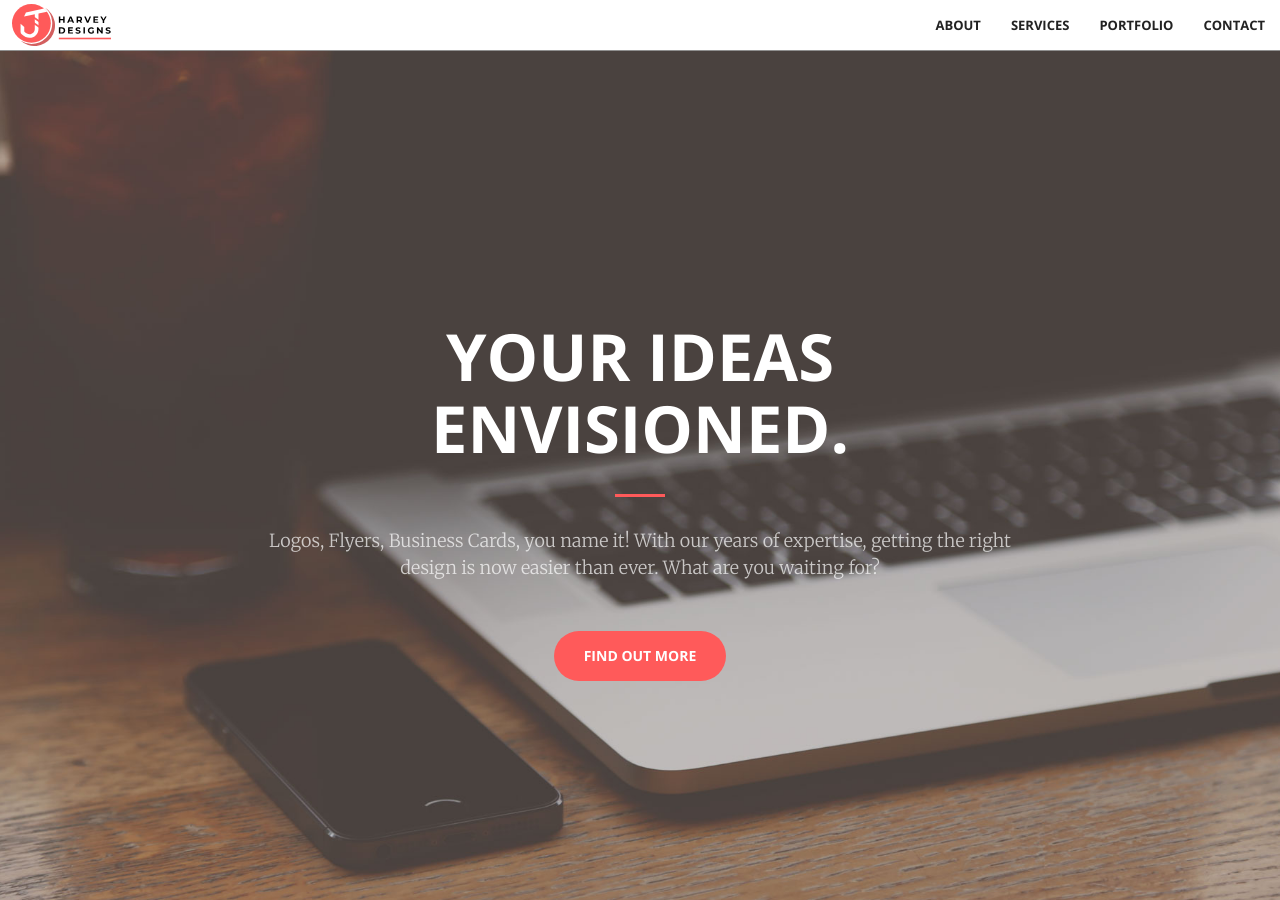
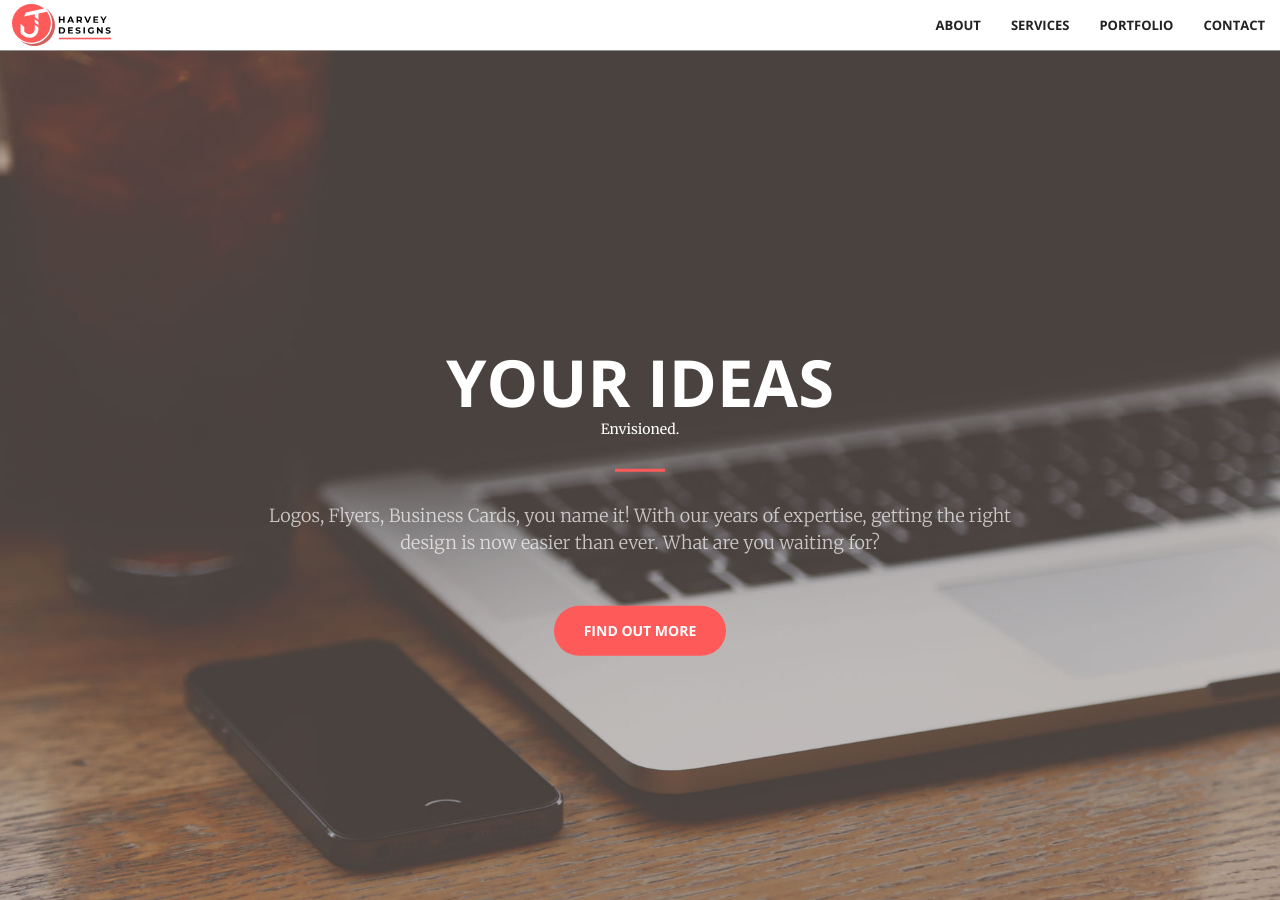
Before and after one commit to jeremiahh1198/jharveydesigns, a Jekyll site: the page built from index.html, in a window 1280 px wide and 900 px high. Built offline with Jekyll 4.4.1, drawn with Linux system fonts in a browser that asks for light colours.

```diff
--- a/_includes/header.html
+++ b/_includes/header.html
@@ -2,7 +2,7 @@
     <div class="header-content">
         <div class="header-content-inner">
             <h1>Your Ideas</h1>
-            <h1 id=“envisioned”>Envisioned.</h1>
+            <span id=“envisioned”>Envisioned.</span>
             <hr>
             <p>Logos, Flyers, Business Cards, you name it! With our years of expertise, getting the right design is now easier than ever. What are you waiting for?</p>
             <a href="#services" class="btn btn-primary btn-xl page-scroll">Find Out More</a>
```
